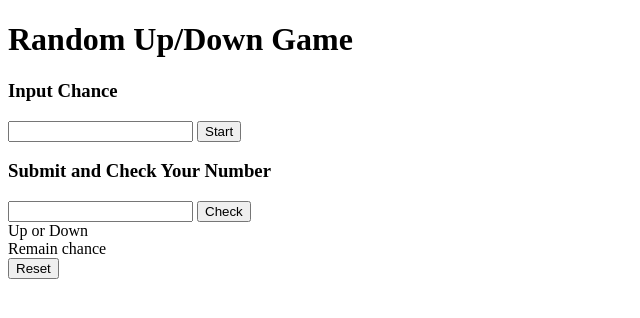
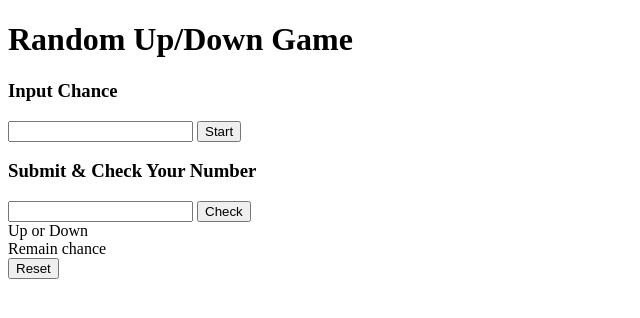
Before and after one commit to Hun94/UpDown-game, a plain HTML site: page index.html in a window 1280 px wide. Shown: the full height of the page, 0-640 px from the left. Drawn offline with Linux system fonts and the light colour scheme.

Commit message:
fix ui  commit

```diff
--- a/index.html
+++ b/index.html
@@ -17,7 +17,7 @@
     </div>
 
     <div>
-        <h3>Submit and Check Your Number</h3>
+        <h3>Submit & Check Your Number</h3>
         <input type="number" id="submit-number">
         <button id="check-button">Check</button>
     </div>
```
